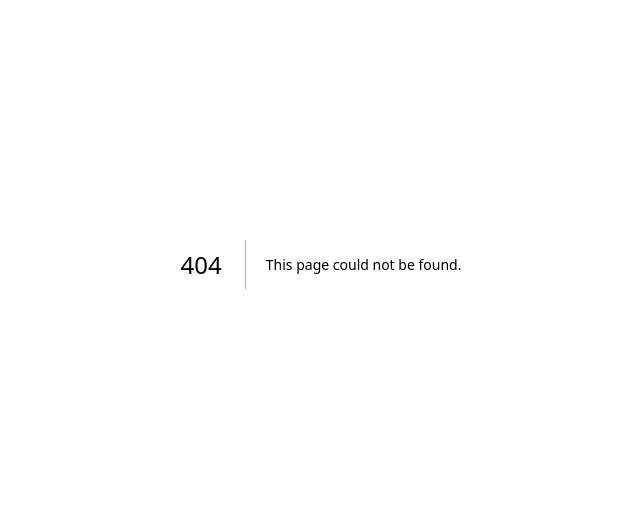
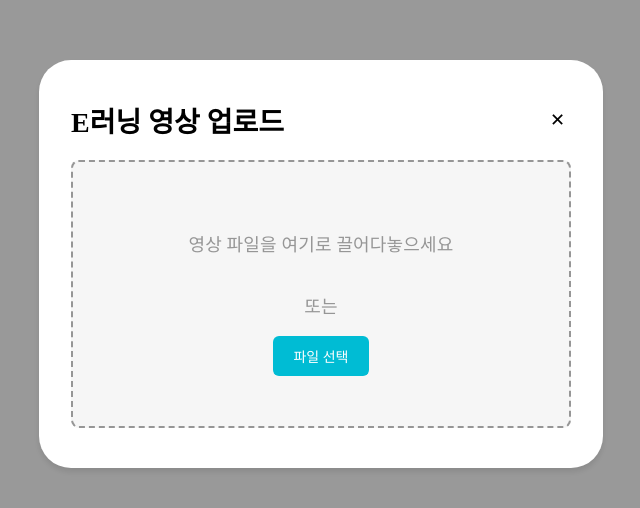
Before and after one commit to S-ClassIn/univalue-hompage-frontend, a Next.js app: page /admin/upload in a window 1280 px wide. Before the commit this address had no page. Shown: the part 136-644 px from the top of the page, without its empty margins (319-959 px from the left). Built offline with nearby package versions, Linux system fonts and the light colour scheme.

Commit message:
feat: 모달 디자인 수정

```diff
--- /dev/null
+++ b/src/pages/admin/upload/index.tsx
@@ -0,0 +1,125 @@
+import React, { useState } from "react";
+import * as S from "./style";
+
+interface FileUploadModalProps {
+  onClose: () => void;
+}
+
+const FileUploadModal = ({ onClose }: FileUploadModalProps) => {
+  const [isDragging, setIsDragging] = useState(false);
+  const [isUploaded, setIsUploaded] = useState(false);
+  const [uploadedFile, setUploadedFile] = useState<File | null>(null);
+
+  const handleDragOver = (e: React.DragEvent<HTMLDivElement>) => {
+    e.preventDefault();
+    setIsDragging(true);
+  };
+
+  const handleDragLeave = () => {
+    setIsDragging(false);
+  };
+
+  const handleDrop = (e: React.DragEvent<HTMLDivElement>) => {
+    e.preventDefault();
+    setIsDragging(false);
+
+    const files = e.dataTransfer.files;
+    if (files.length > 0) {
+      const file = files[0];
+      if (file.type.startsWith("video/")) {
+        setUploadedFile(file);
+        setIsUploaded(true);
+      } else {
+        alert("영상 파일만 업로드 가능합니다.");
+      }
+    }
+  };
+
+  const handleFileChange = (e: React.ChangeEvent<HTMLInputElement>) => {
+    const file = e.target.files?.[0];
+    if (file && file.type.startsWith("video/")) {
+      setUploadedFile(file);
+      setIsUploaded(true);
+    } else {
+      alert("영상 파일만 업로드 가능합니다.");
+    }
+  };
+
+  return (
+    <S.ModalOverlay>
+      <S.ModalContent>
+        <S.Header>
+          <p>E러닝 영상 업로드</p>
+          <S.CloseButton onClick={onClose}>✕</S.CloseButton>
+        </S.Header>
+
+        {isUploaded && uploadedFile ? (
+          <S.UploadSuccessBox>
+            <S.TitleBox>
+              <S.FormGroup>
+                <label htmlFor="lectureTitle">강의 제목</label>
+                <input
+                  type="text"
+                  id="lectureTitle"
+                  placeholder="제목을 입력해주세요"
+                />
+              </S.FormGroup>
+              <S.FormGroup>
+                <label htmlFor="lectureName">강의자 이름</label>
+                <input
+                  type="text"
+                  id="lectureName"
+                  placeholder="이름을 입력해주세요"
+                />
+              </S.FormGroup>
+              <S.FormGroup>
+                <label htmlFor="lecturePosition">강의자 직함</label>
+                <input
+                  type="text"
+                  id="lecturePosition"
+                  placeholder="직함을 입력해주세요"
+                />
+              </S.FormGroup>
+            </S.TitleBox>
+
+            <S.FileBox>
+              <S.UploadedVideo
+                controls
+                src={URL.createObjectURL(uploadedFile)}
+              />
+              <S.FileInfo>
+                <S.FileName>파일 이름</S.FileName>
+                <S.VideoName>{uploadedFile.name}</S.VideoName>
+              </S.FileInfo>
+              <S.ButtonBox>
+                <S.CancelButton onClick={onClose}>취소</S.CancelButton>
+                <S.UploadButton>업로드</S.UploadButton>
+              </S.ButtonBox>
+            </S.FileBox>
+          </S.UploadSuccessBox>
+        ) : (
+          <S.UploadBox
+            dragActive={isDragging}
+            onDragOver={handleDragOver}
+            onDragLeave={handleDragLeave}
+            onDrop={handleDrop}
+          >
+            <S.UploadText>영상 파일을 여기로 끌어다놓으세요</S.UploadText>
+            <S.OrText>또는</S.OrText>
+            <S.UploadButton as="label">
+              파일 선택
+              <input
+                type="file"
+                hidden
+                onChange={handleFileChange}
+                accept="video/*"
+              />
+            </S.UploadButton>
+          </S.UploadBox>
+        )}
+      </S.ModalContent>
+    </S.ModalOverlay>
+  );
+};
+
+export default FileUploadModal;
--- /dev/null
+++ b/src/pages/admin/upload/style.ts
@@ -0,0 +1,181 @@
+import styled from "styled-components";
+
+export const ModalOverlay = styled.div`
+  position: fixed;
+  top: 0;
+  left: 0;
+  width: 100%;
+  height: 100%;
+  background-color: rgba(0, 0, 0, 0.4);
+  display: flex;
+  justify-content: center;
+  align-items: center;
+`;
+
+export const ModalContent = styled.div`
+  background: #fff;
+  border-radius: 32px;
+  width: 500px;
+  box-shadow: 0 4px 6px rgba(0, 0, 0, 0.1);
+  padding: 40px 32px;
+  position: relative;
+`;
+
+export const Header = styled.div`
+  display: flex;
+  justify-content: space-between;
+  align-items: center;
+
+  p {
+    margin: 0;
+    font-family: Pretendard;
+    font-size: 28px;
+    font-style: normal;
+    font-weight: 700;
+  }
+`;
+
+export const CloseButton = styled.button`
+  background: none;
+  border: none;
+  font-size: 18px;
+  cursor: pointer;
+`;
+
+export const UploadBox = styled.div<{ dragActive: boolean }>`
+  display: flex;
+  flex-direction: column;
+  justify-content: center;
+  align-items: center;
+
+  border: 2px dashed ${(props) => (props.dragActive ? "#00bcd4" : "#969696")};
+  border-radius: 8px;
+  margin-top: 20px;
+  background-color: ${(props) => (props.dragActive ? "#e0f7fa" : "#f6f6f6")};
+  padding: 50px 0;
+  transition: all 0.2s ease-in-out;
+`;
+
+export const UploadText = styled.p`
+  color: #969696;
+  font-family: Pretendard;
+  font-size: 18px;
+  font-style: normal;
+  font-weight: 500;
+  letter-spacing: 0.18px;
+`;
+
+export const OrText = styled.p`
+  color: #969696;
+  font-family: Pretendard;
+  font-size: 18px;
+  font-style: normal;
+  font-weight: 500;
+  letter-spacing: 0.18px;
+`;
+
+export const FileName = styled.p`
+  margin: 0;
+  color: #b8b8b8;
+  font-family: Pretendard;
+  font-size: 14px;
+`;
+
+export const VideoName = styled.p`
+  margin: 0;
+  color: #0b0b0b;
+  font-family: Pretendard;
+  font-size: 14px;
+`;
+export const UploadSuccessBox = styled.div`
+  display: flex;
+  justify-content: center;
+`;
+
+export const FileBox = styled.div`
+  margin: 48px 0 0 32px;
+  display: flex;
+  flex-direction: column;
+`;
+export const UploadedVideo = styled.video`
+  width: 264px;
+  height: 200px;
+  object-fit: cover;
+  border-radius: 8px 8px 0px 0px;
+`;
+
+export const FileInfo = styled.div`
+  display: flex;
+  padding: 16px;
+  flex-direction: column;
+  align-items: flex-start;
+
+  border-radius: 0px 0px 8px 8px;
+  background-color: #f6f6f6;
+`;
+
+export const TitleBox = styled.div`
+  display: flex;
+  flex-direction: column;
+  margin-top: 48px;
+  gap: 16px;
+`;
+
+export const FormGroup = styled.div`
+  display: flex;
+  flex-direction: column;
+
+  label {
+    font-family: Pretendard;
+    font-size: 16px;
+    font-weight: 600;
+    margin-bottom: 8px;
+  }
+
+  input {
+    padding: 12px;
+    border: 1px solid #ddd;
+    border-radius: 8px;
+    font-size: 14px;
+    outline: none;
+
+    &:focus {
+      border-color: #00bcd4;
+      background-color: #e0f7fa;
+    }
+  }
+`;
+export const ButtonBox = styled.div`
+  display: flex;
+  justify-content: flex-end; /* 버튼을 오른쪽 정렬 */
+  gap: 16px; /* 버튼 간의 간격 */
+  margin-top: 20px; /* 상단 여백 */
+`;
+
+export const CancelButton = styled.button`
+  background-color: #f5f5f5;
+  color: #333;
+  border: 1px solid #ddd;
+  padding: 10px 20px;
+  border-radius: 6px;
+  font-size: 14px;
+  cursor: pointer;
+
+  &:hover {
+    background-color: #e0e0e0;
+  }
+`;
+
+export const UploadButton = styled.button`
+  background-color: #00bcd4;
+  color: #fff;
+  border: none;
+  padding: 10px 20px;
+  border-radius: 6px;
+  font-size: 14px;
+  cursor: pointer;
+
+  &:hover {
+    background-color: #00acc1;
+  }
+`;
```
Also changed, not shown: src/components/sidebar/index.tsx (+6 -9 lines), src/pages/admin/index.tsx (+19 -0 lines), src/pages/admin/login/style.ts (deleted), src/pages/admin/style.ts (deleted).
